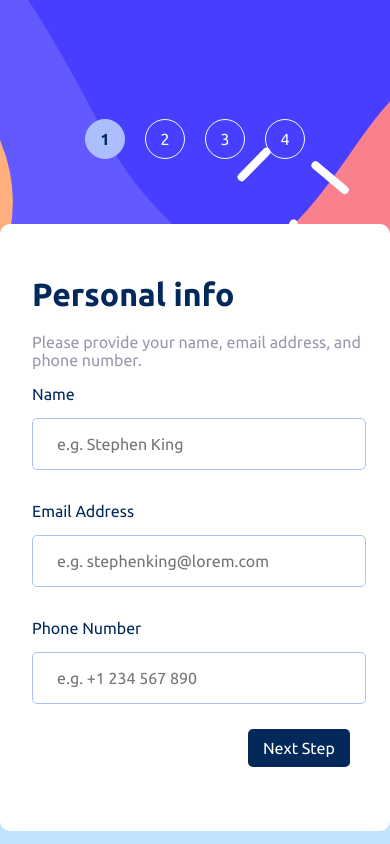
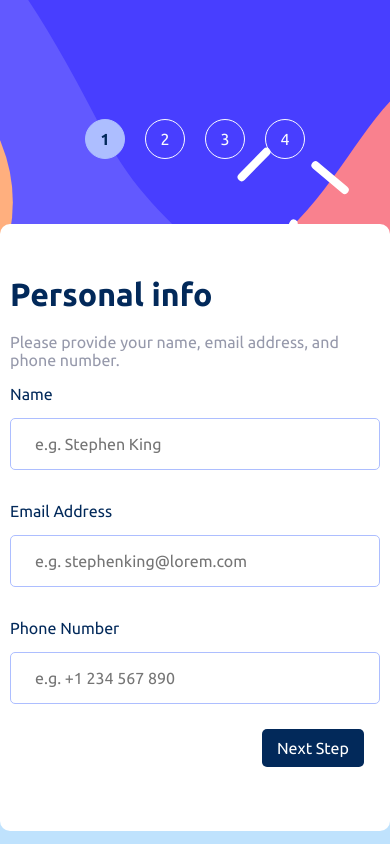
Before and after one commit to younes-alhyan/multi-step-form, a React (Vite) app: page / in a window 390 px wide. Built offline with nearby package versions, Linux system fonts and the light colour scheme.

Commit message:
Add ThankYou component

```diff
--- a/src/App.css
+++ b/src/App.css
@@ -14,16 +14,22 @@ body {
   flex-direction: column;
   min-width: 300px;
 }
-.Form {
+.Form,
+.ThankYou {
   background-color: var(--color-neutral-white);
   flex: 3;
   display: flex;
   flex-direction: column;
+  border-radius: 10px;
+}
+.Form {
   padding: 48px 24px;
   padding-left: 128px;
-  border-radius: 10px;
 }
-
+.ThankYou {
+  align-items: center;
+  justify-content: center;
+}
 @media (max-width: 1100px) {
   .Form {
     padding-left: 12px;
@@ -41,18 +47,29 @@ body {
     flex: none;
     height: 33%;
   }
-  .Form {
+  .Form,
+  .ThankYou {
+    width: 90%;
     position: absolute;
-    width: 90%;
     top: 224px;
     left: 50%; /* move left edge to 50% of parent */
     transform: translateX(-50%); /* shift back by 50% of its own width */
+    z-index: 1;
+  }
+  .ThankYou{
+    padding: 112px 24px;
+  }
+  .Form {
     padding-left: 32px;
-    z-index: 1;
   }
 }
 @media (max-width: 500px) {
+  .ThankYou {
+    width: 100%;
+    padding: 112px 10px;
+  }
   .Form {
     width: 100%;
+    padding: 48px 10px;
   }
 }
```
